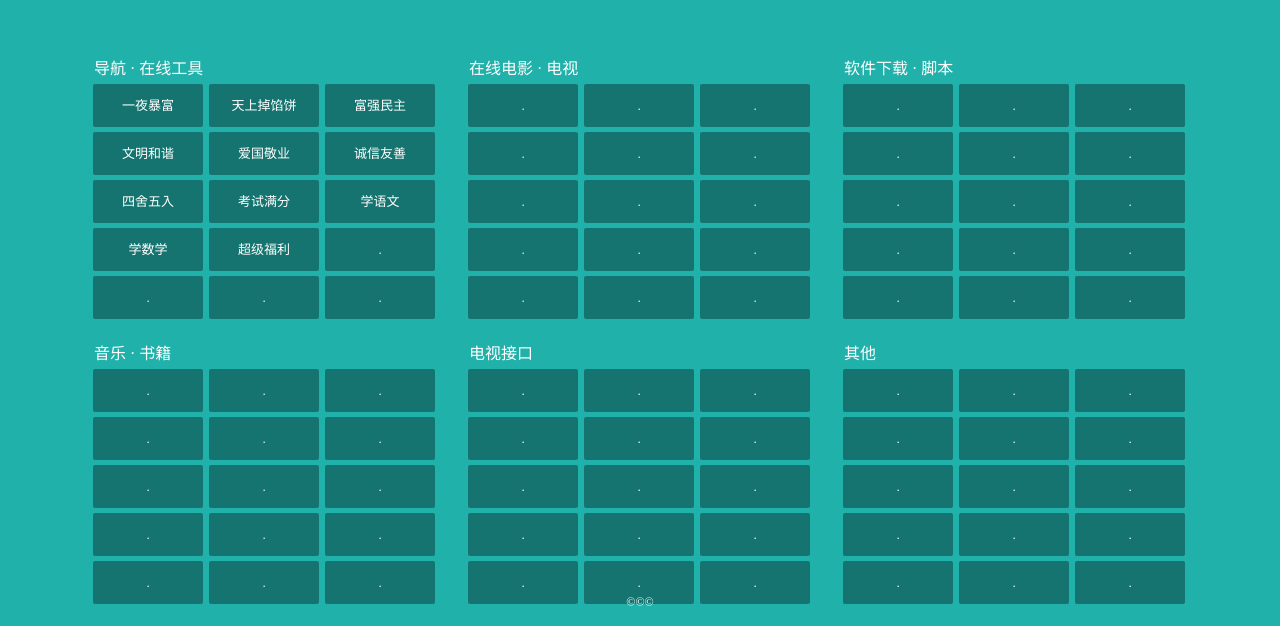
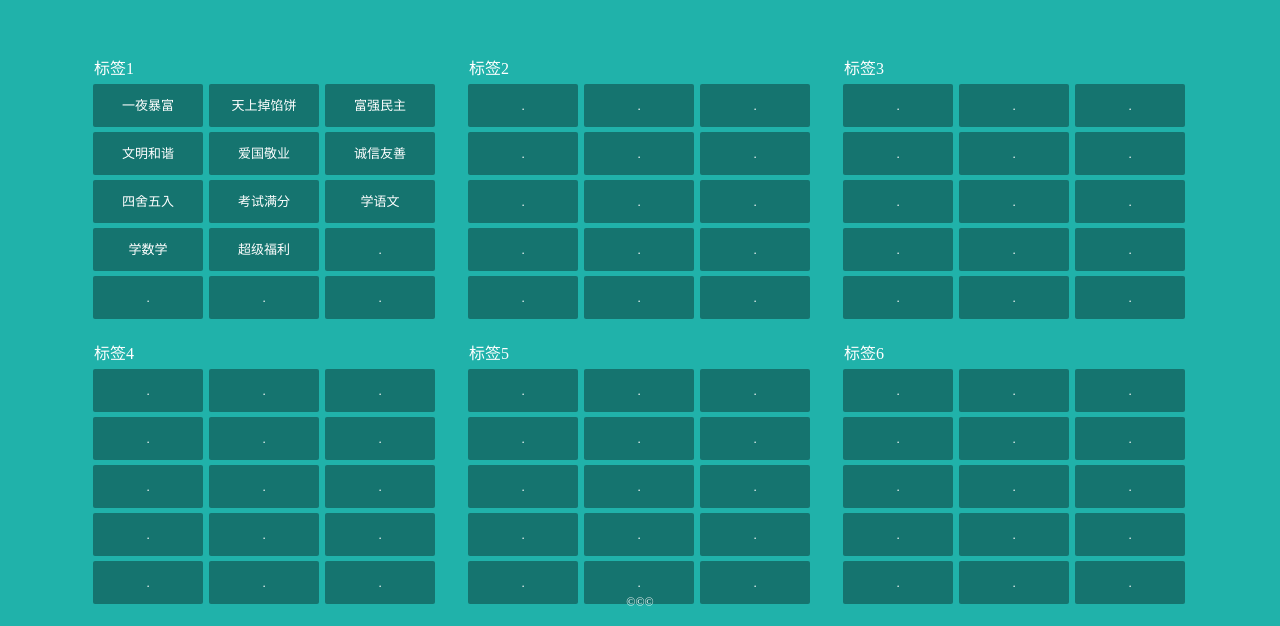
Before and after one commit to chaojiang28/1, a plain HTML site: page index.html in a window 1280 px wide. Shown: the part 174-800 px from the top of the page. Drawn offline with nearby package versions, Linux system fonts and the light colour scheme; a script that the page names is missing.

Commit message:
Add files via upload

```diff
--- a/index.html
+++ b/index.html
@@ -20,7 +20,7 @@
 		<div class="content">
 			<div class="jianjie">
 				<div class="jj-list">
-					<div class="jj-list-tit">导航 · 在线工具</div>
+					<div class="jj-list-tit">标签1</div>
 					<ul class="jj-list-con">
 						<li><a href="http://" class="link-3" target="_blank" rel="nofollow">一夜暴富</a></li>
 						<li><a href="http://" class="link-3" target="_blank" rel="nofollow">天上掉馅饼</a></li>
@@ -40,7 +40,7 @@
 					</ul>
 				</div>
 				<div class="jj-list">
-					<div class="jj-list-tit">在线电影 · 电视</div>
+					<div class="jj-list-tit">标签2</div>
 					<ul class="jj-list-con">
                                                           <li><a href="http://" class="link-3" target="_blank" rel="nofollow">.</a></li>
 						<li><a href="http://" class="link-3" target="_blank" rel="nofollow">.</a></li>
@@ -61,7 +61,7 @@
 					</ul>
 				</div>
 				<div class="jj-list">
-					<div class="jj-list-tit">软件下载 · 脚本</div>
+					<div class="jj-list-tit">标签3</div>
 					<ul class="jj-list-con">
 						<li><a href="http://" class="link-3" target="_blank" rel="nofollow">.</a></li>
 						<li><a href="http://" class="link-3" target="_blank" rel="nofollow">.</a></li>
@@ -81,7 +81,7 @@
 					</ul>
 				</div>
 				<div class="jj-list">
-					<div class="jj-list-tit">音乐 · 书籍</div>
+					<div class="jj-list-tit">标签4</div>
 					<ul class="jj-list-con">
 						<li><a href="http://" class="link-3" target="_blank" rel="nofollow">.</a></li>
 						<li><a href="http://" class="link-3" target="_blank" rel="nofollow">.</a></li>
@@ -101,7 +101,7 @@
 					</ul>
 				</div>
 				<div class="jj-list">
-					<div class="jj-list-tit">电视接口</div>
+					<div class="jj-list-tit">标签5</div>
 					<ul class="jj-list-con">
 						<li><a href="http://" class="link-3" target="_blank" rel="nofollow">.</a></li>
 						<li><a href="http://" class="link-3" target="_blank" rel="nofollow">.</a></li>
@@ -121,7 +121,7 @@
 					</ul>
 				</div>
 				<div class="jj-list">
-					<div class="jj-list-tit">其他</div>
+					<div class="jj-list-tit">标签6</div>
 					<ul class="jj-list-con">
                                                           <li><a href="http://" class="link-3" target="_blank" rel="nofollow">.</a></li>
 						<li><a href="http://" class="link-3" target="_blank" rel="nofollow">.</a></li>
```
